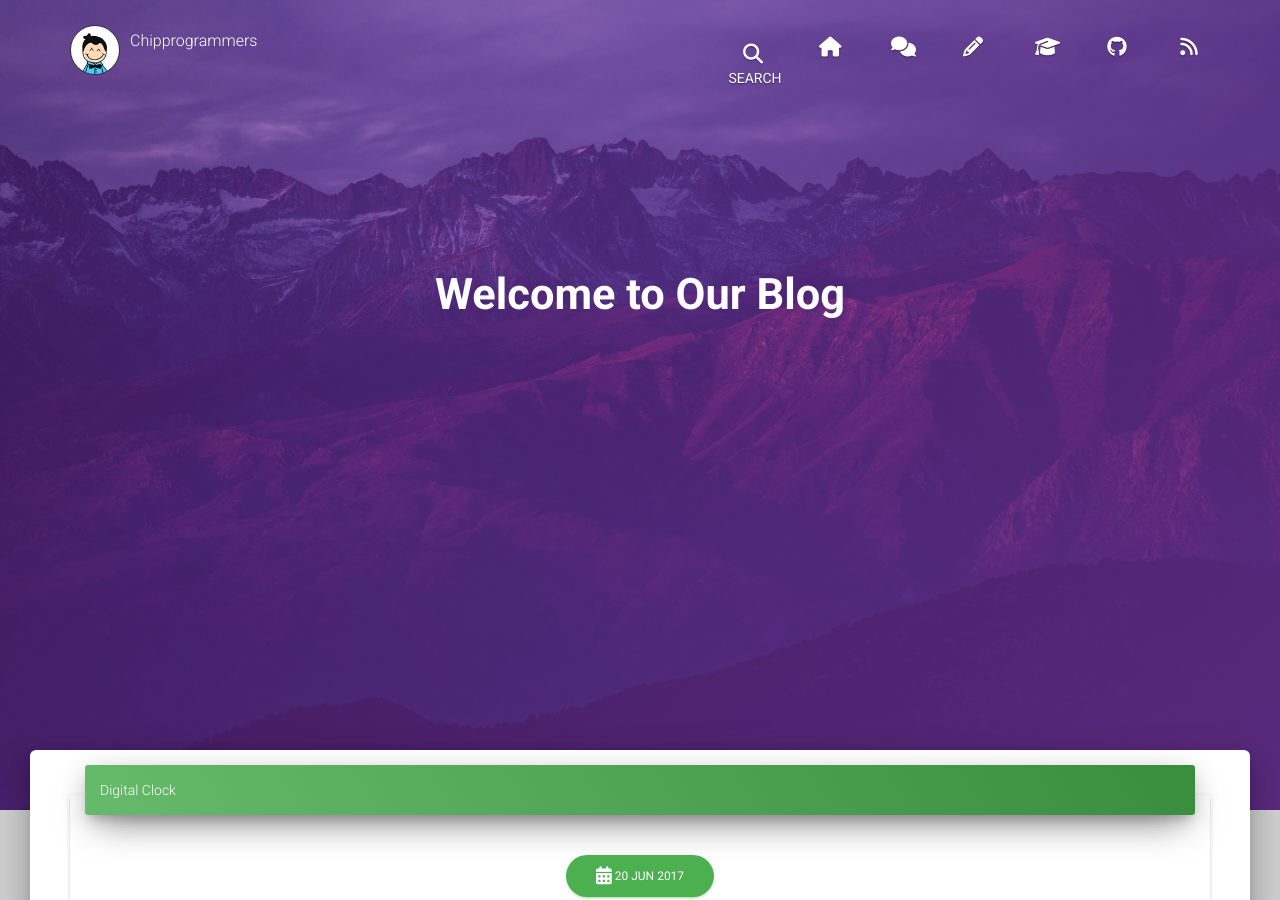
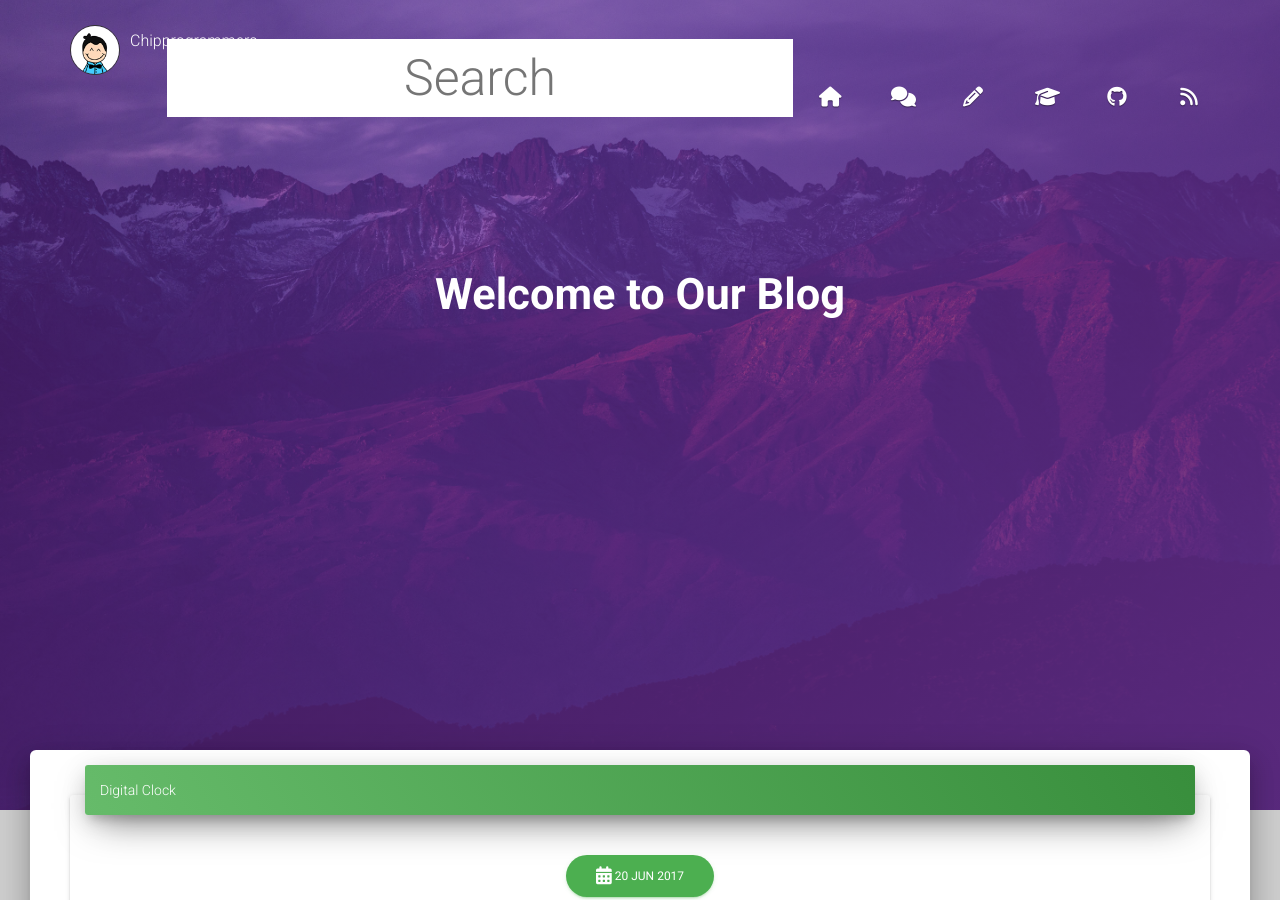
Before and after one commit to tip4programs/imbue, a Jekyll site: the page built from index.html, in a window 1280 px wide and 900 px high. Built offline with Jekyll 4.4.1, drawn with Linux system fonts in a browser that asks for light colours; nearby versions of some CDN libraries; the list of posts is cut into pages by our own code.

Commit message:
Update navbar.html

```diff
--- a/_includes/navbar.html
+++ b/_includes/navbar.html
@@ -24,15 +24,9 @@
 	    <div class="collapse navbar-collapse" id="navigation-index">
 	    	<ul class="nav navbar-nav navbar-right">
 		<li>
-		 <a href="javascript:void(0);" data-toggle="search" class="hidden-xs">
-                      <i class="fa fa-search"></i>
-                       <p>Search</p>
+		 <a href="javascript:void(0);" onclick="superSearch.toggle()" class="hidden-xs">
                  </a>
-		 <form class="navbar-form navbar-right navbar-search-form" role="search">
-                 <div class="form-group">
-                 <input type="text" value="" class="form-control" placeholder="Search...">
-                 </div>
-	         </form>
+        <input type="text" placeholder="Search" class="super-search__input" id="js-super-search__input">
 	<ul class="super-search__results" id="js-super-search__results"></ul>
                  </li>
 			{% for y in site.data.navigation %}
```
